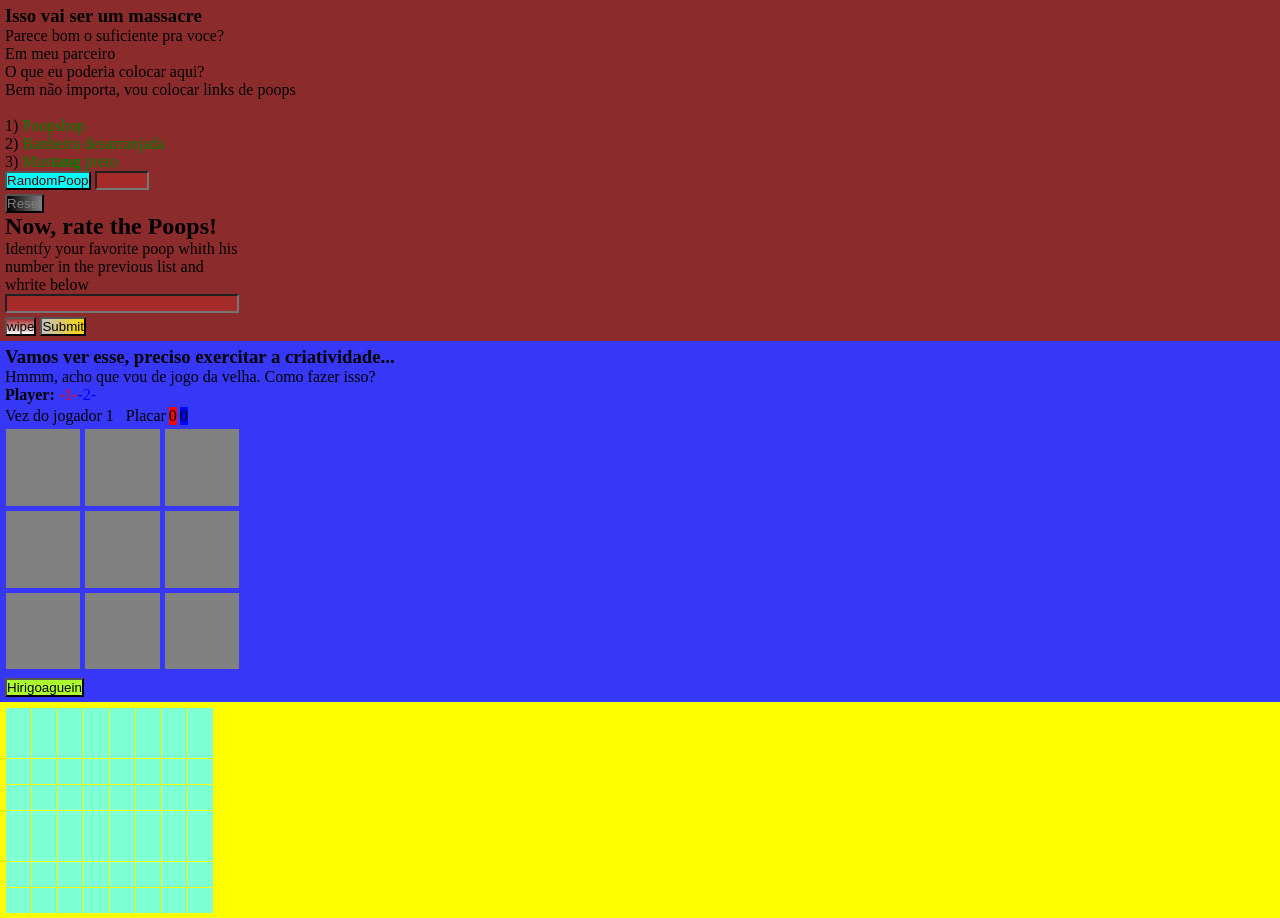
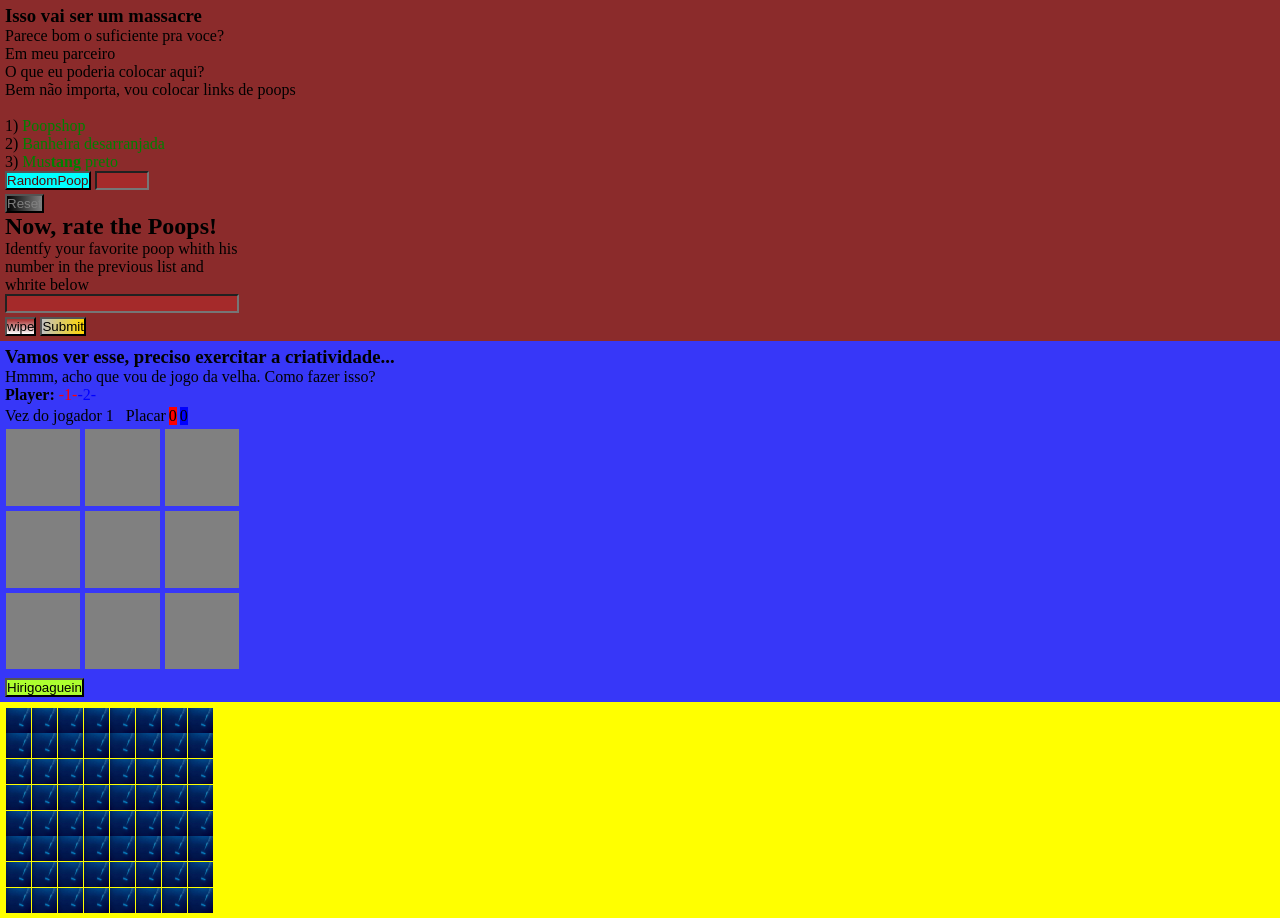
Before and after one commit to 5369007/Rapositorio, a plain HTML site: page index.html in a window 1280 px wide. Drawn offline with Linux system fonts and the light colour scheme.

Commit message:
submarinos

```diff
--- a/index.html
+++ b/index.html
@@ -224,6 +224,8 @@
       background-color: aquamarine;
       margin: 0.5px;
       margin-bottom: -3.75px;
+      background-image: url(img/sub.jfif);
+     background-size: 100% 100%;
     }
 
 
@@ -241,6 +243,18 @@
     <div class="alvo"></div><div class="alvo"></div><div class="alvo"></div><div class="alvo"></div><div class="alvo"></div><div class="alvo"></div><div class="alvo"></div><div class="alvo"></div><br>
     </div>
 
+  <script>
+
+
+
+  </script>
+
+
+
+
+
+
+
   </div>
 
 
```
Also changed, not shown: img/sub.jfif (added).
